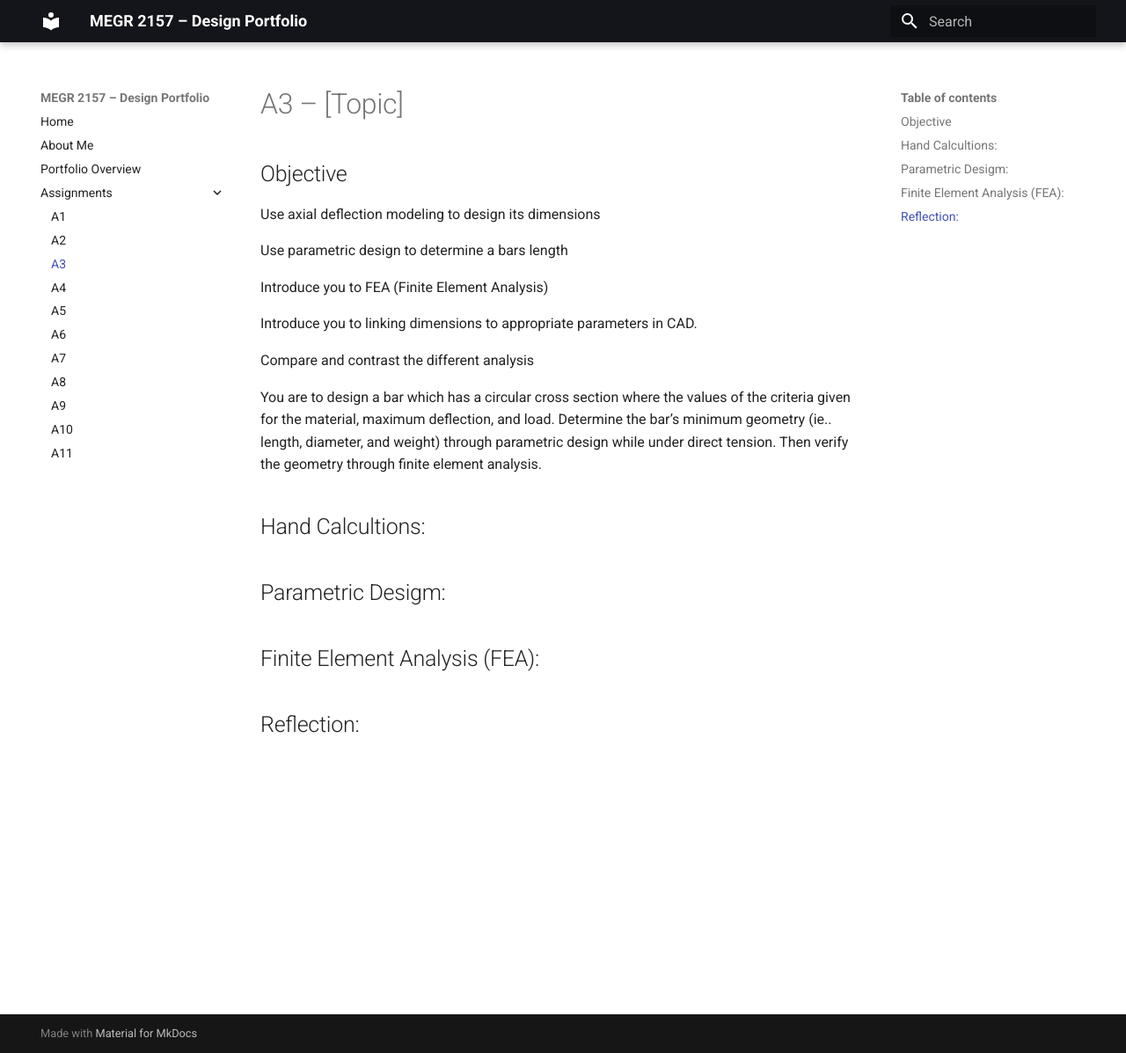
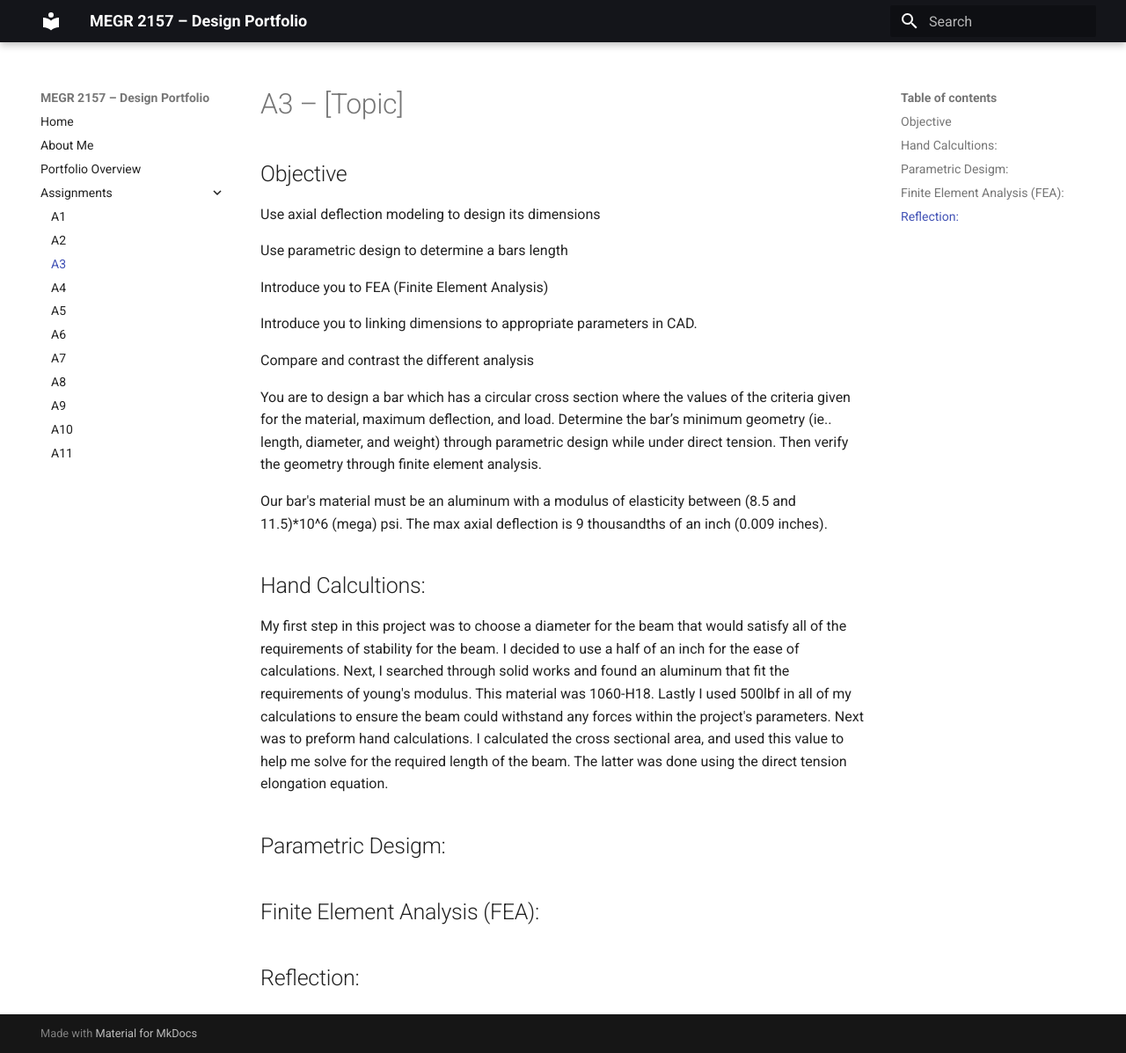
Before and after one commit to nbrehaut/megr2157-portfolio, an MkDocs documentation site: the page built from docs/assignments/A03/index.md, in a window 1280 px wide and 1197 px high. Shown: the whole window at 88% size. Built offline with MkDocs 1.6.1 and Material for MkDocs 9.7.7, drawn with Linux system fonts in a browser that asks for light colours.

Commit message:
Update index.md

```diff
--- a/docs/assignments/A03/index.md
+++ b/docs/assignments/A03/index.md
@@ -13,8 +13,10 @@ Compare and contrast the different analysis
 
 You are to design a bar which has a circular cross section where the values of the criteria given for the material, maximum deflection, and load. Determine the bar’s minimum geometry (ie.. length, diameter, and weight) through parametric design while under direct tension. Then verify the geometry through finite element analysis.
 
+Our bar's material must be an aluminum with a modulus of elasticity between (8.5 and 11.5)*10^6 (mega) psi. The max axial deflection is 9 thousandths of an inch (0.009 inches).
+
 ## Hand Calcultions:
-
+My first step in this project was to choose a diameter for the beam that would satisfy all of the requirements of stability for the beam. I decided to use a half of an inch for the ease of calculations. Next, I searched through solid works and found an aluminum that fit the requirements of young's modulus. This material was 1060-H18. Lastly I used 500lbf in all of my calculations to ensure the beam could withstand any forces within the project's parameters. Next was to preform hand calculations. I calculated the cross sectional area, and used this value to help me solve for the required length of the beam. The latter was done using the direct tension elongation equation.
 
 ## Parametric Desigm:
 
```
